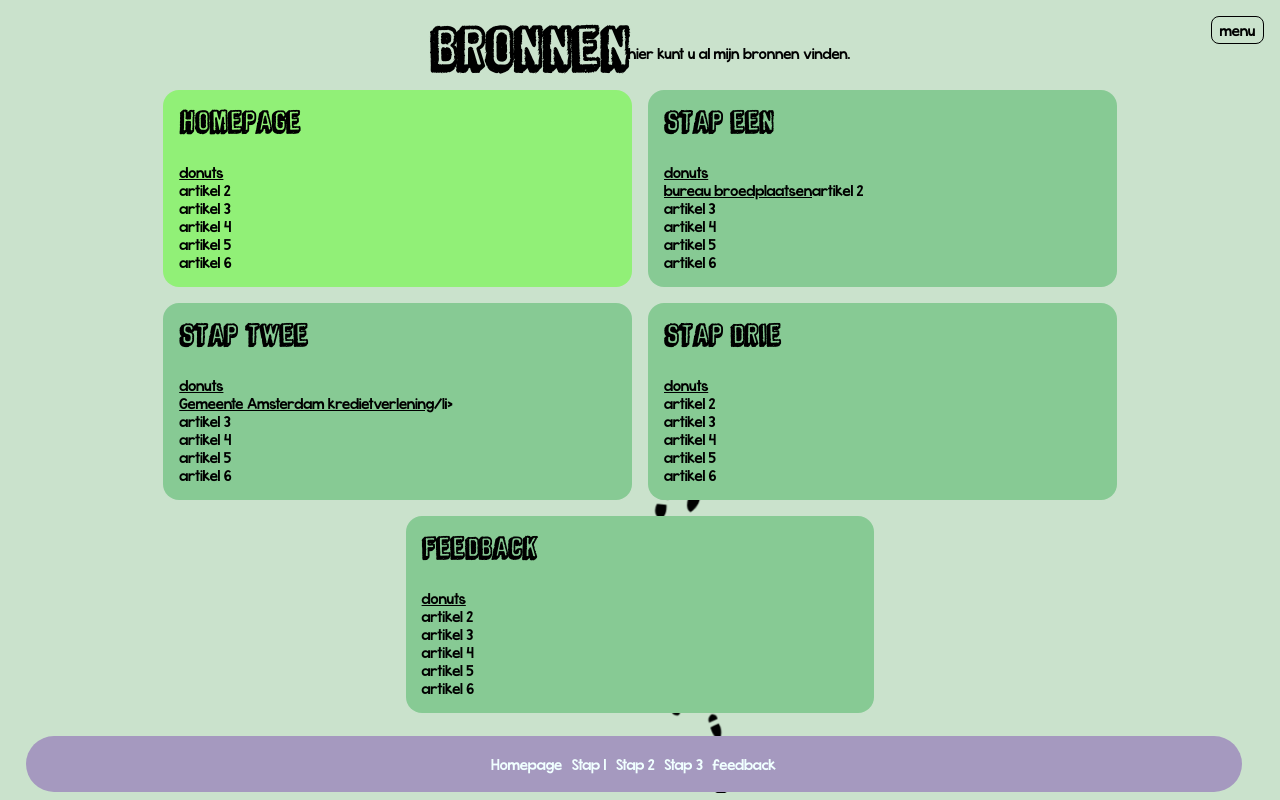
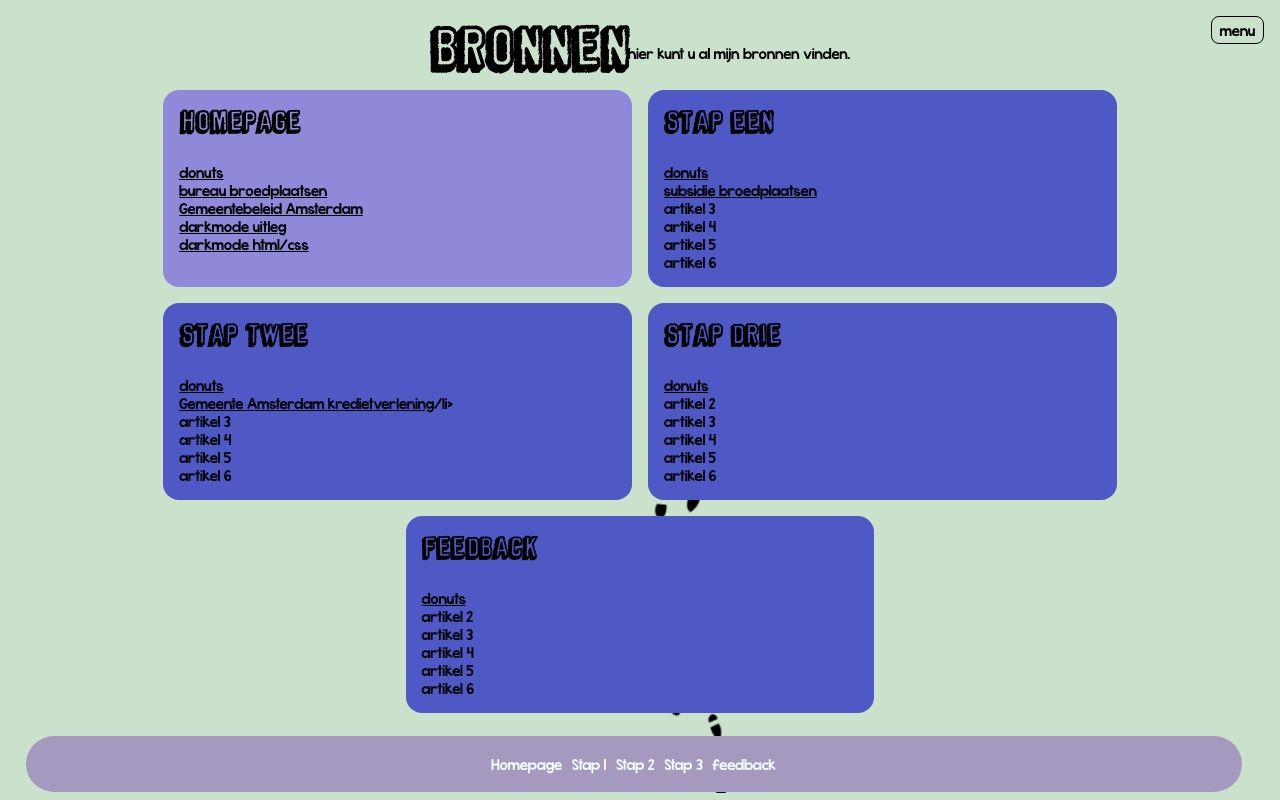
Before and after one commit to nocturnalpeace/PI1, a plain HTML site: page bronnen.html in a window 1280 px wide. Drawn offline with Linux system fonts and the light colour scheme.

Commit message:
edit final

```diff
--- a/bronnen.html
+++ b/bronnen.html
@@ -28,27 +28,23 @@
     <main>
         <section>
             <h2>Homepage</h2>
-
             <ul>
                 <li><a href="https://amsterdamdonutcoalitie.nl/">donuts</a></li>
-                <li><a href=""></a>artikel 2</li>
-                <li><a href=""></a>artikel 3</li>
-                <li><a href=""></a>artikel 4</li>
-                <li><a href=""></a>artikel 5</li>
-                <li><a href=""></a>artikel 6</li>
-
+                <li><a href="https://www.amsterdam.nl/pmb/opdrachten-projecten/broedplaatsen/">bureau broedplaatsen</a></li>
+                <li><a href="https://www.amsterdam.nl/kunst-cultuur/ateliers-broedplaatsen/over-broedplaatsen/">Gemeentebeleid Amsterdam</a></li>
+                <li><a href="https://nederdesign.nl/nieuws/websites/2023-02-07/design-je-product-en-website-voor-dark-mode/">darkmode uitleg</a></li>
+                <li><a href="https://www.w3schools.com/howto/howto_js_toggle_dark_mode.asp">darkmode html/css</a></li>
             </ul>
         </section>
         <section>
             <h2>Stap een</h2>
             <ul>
                 <li><a href="https://amsterdamdonutcoalitie.nl/">donuts</a></li>
-                <li><a href="https://www.amsterdam.nl/pmb/opdrachten-projecten/broedplaatsen/">bureau broedplaatsen</a>artikel 2</li>
+                <li><a href="https://www.amsterdam.nl/subsidies/subsidieregelingen/subsidie-broedplaatsen/#2">subsidie broedplaatsen</a></li>
                 <li><a href=""></a>artikel 3</li>
                 <li><a href=""></a>artikel 4</li>
                 <li><a href=""></a>artikel 5</li>
                 <li><a href=""></a>artikel 6</li>
-
             </ul>
         </section>
         <section>
--- a/css/css.css
+++ b/css/css.css
@@ -41,7 +41,7 @@ h3{
 
 .dark-mode {
     background-color: rgb(54, 51, 51);
-    color: rgb(0, 0, 0);
+    color: rgb(189, 188, 182);
   }
 
 
@@ -171,7 +171,7 @@ body {
      }
 
     section {
-        background-color:#87CA94;
+        background-color:#4f59c5;
         border-radius: 1em;
         padding: 1em;
         margin: 1em 0;
@@ -181,7 +181,7 @@ body {
     }
 
     section:first-of-type{
-        background-color: rgb(145, 240, 119);
+        background-color: rgb(144, 137, 217);
     }
 
 
@@ -285,11 +285,9 @@ form {
 
 fieldset {
     padding:.5em 1em 1em;
-    background-color: yellow;
-
+    background-color: rgb(111, 125, 205);
     border:none;
     border-radius:1em;
-
     display: grid;
     gap:.5em;
 }
```
